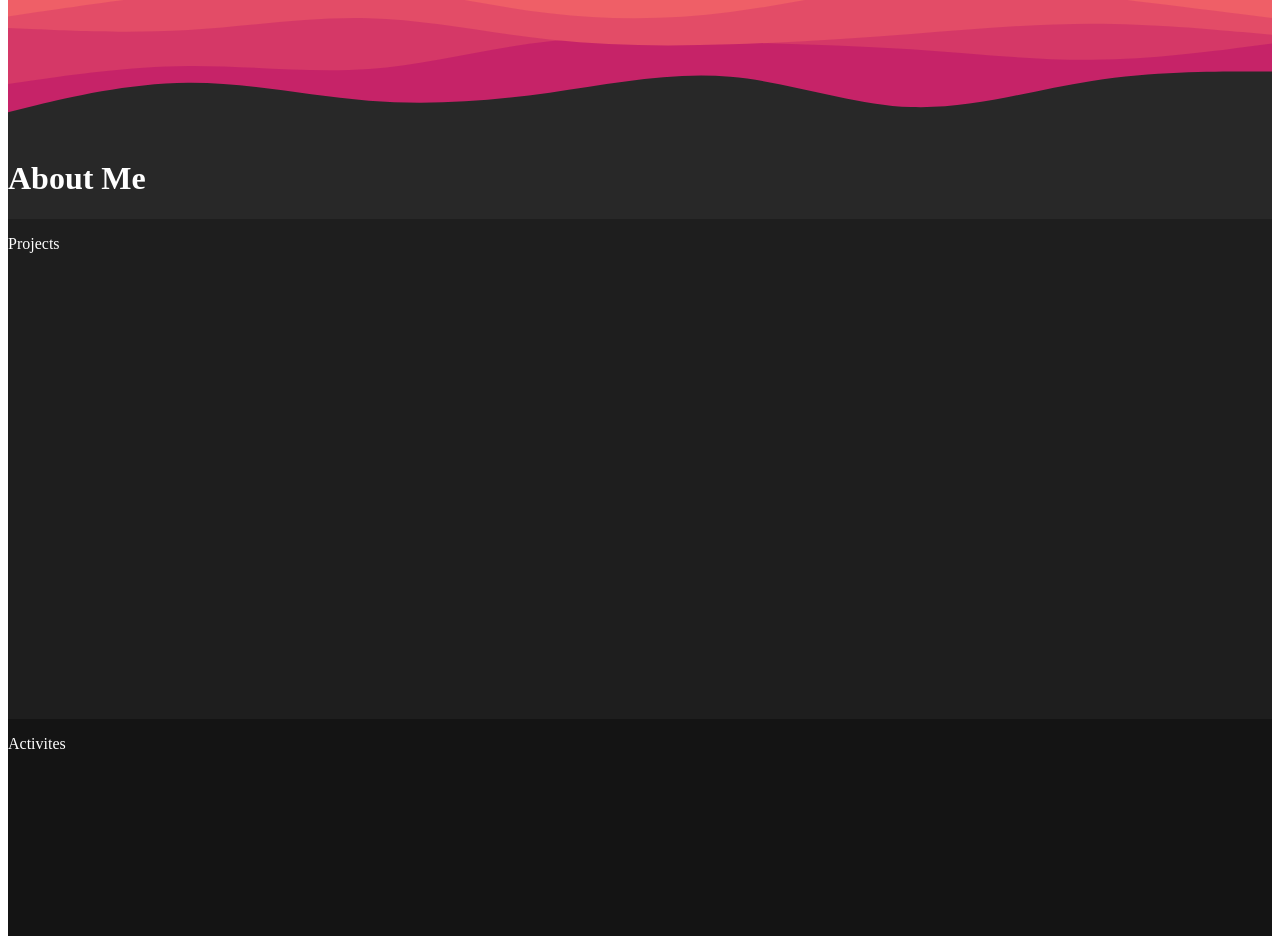
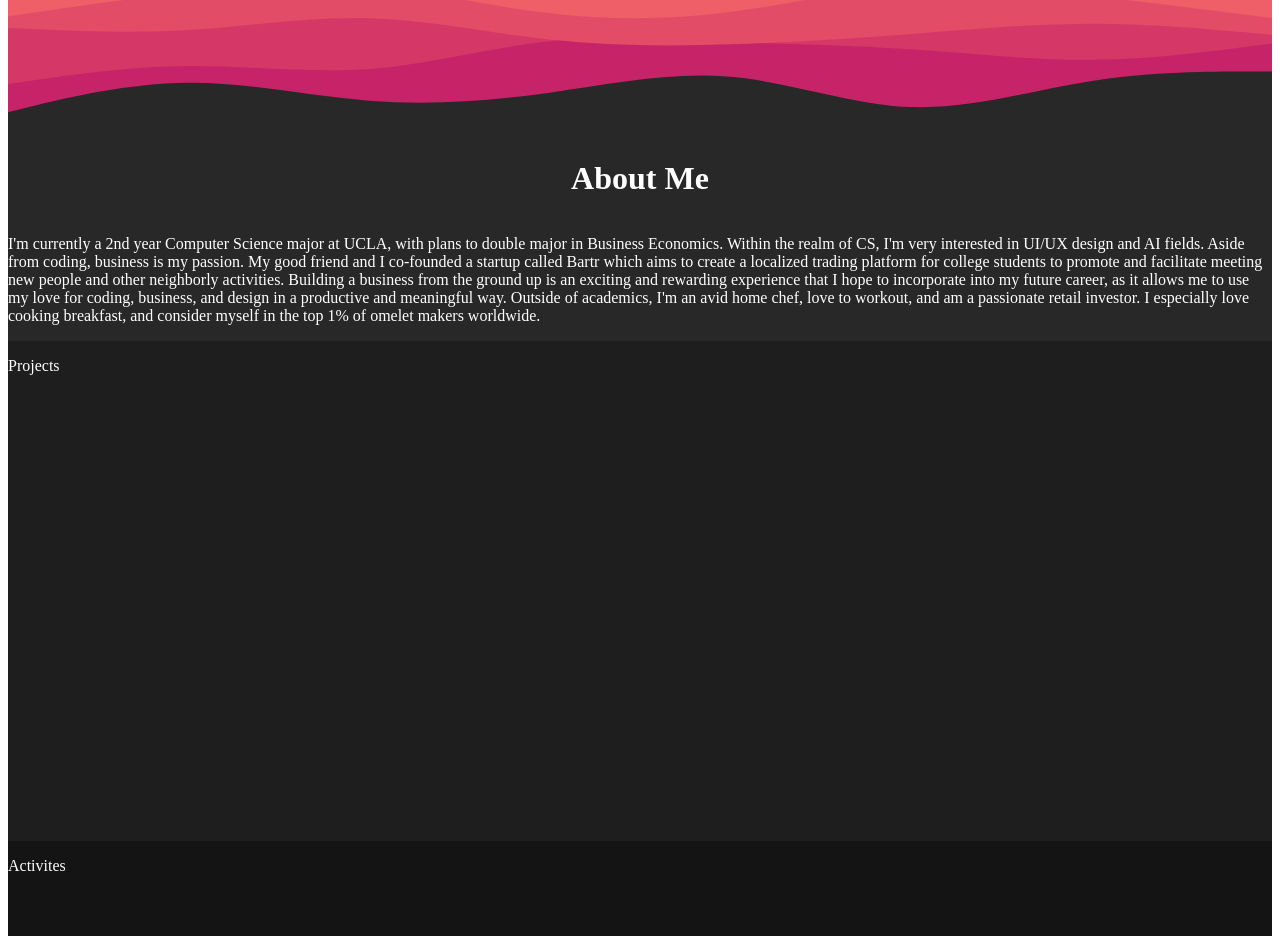
Before and after one commit to AdamMuzz/Personal-Site, a JavaScript app: page / in a window 1280 px wide. Shown: the part 880-1816 px from the top of the page. Built offline with nearby package versions, Linux system fonts and the light colour scheme; the HTML template or start-up script is replaced by a standard one.

Commit message:
added bio to About Me

```diff
--- a/src/About.js
+++ b/src/About.js
@@ -3,7 +3,28 @@ import './styles/About.css';
 function AboutSection() {
 	return (
 		<div id='About-BG'>
+
 			<h1>About Me</h1>
+
+			<div>
+				{/* image of myself & bio */}
+				<p>
+					I'm currently a 2nd year Computer Science major at UCLA, with plans to double major in Business Economics.
+					Within the realm of CS, I'm very interested in UI/UX design and AI fields.
+					Aside from coding, business is my passion.
+					My good friend and I co-founded a startup called Bartr which aims to create a localized trading platform for college students to promote and facilitate meeting new people and other neighborly activities.
+					Building a business from the ground up is an exciting and rewarding experience that I hope to incorporate into my future career, as it allows me to use my love for coding, business, and design in a productive and meaningful way.
+					Outside of academics, I'm an avid home chef, love to workout, and am a passionate retail investor.
+					I especially love cooking breakfast, and consider myself in the top 1% of omelet makers worldwide.
+				</p>
+			</div>
+
+			<div>
+				{/* profile on left, skills on right */}
+			</div>
+
+			{/* download resume btn */}
+
 		</div>
 	);
 }
--- a/src/styles/About.css
+++ b/src/styles/About.css
@@ -1,3 +1,6 @@
 #About-BG {
 	background-color: #282828;
+	display: flex;
+	flex-direction: column;
+	align-items: center;
 }
```
